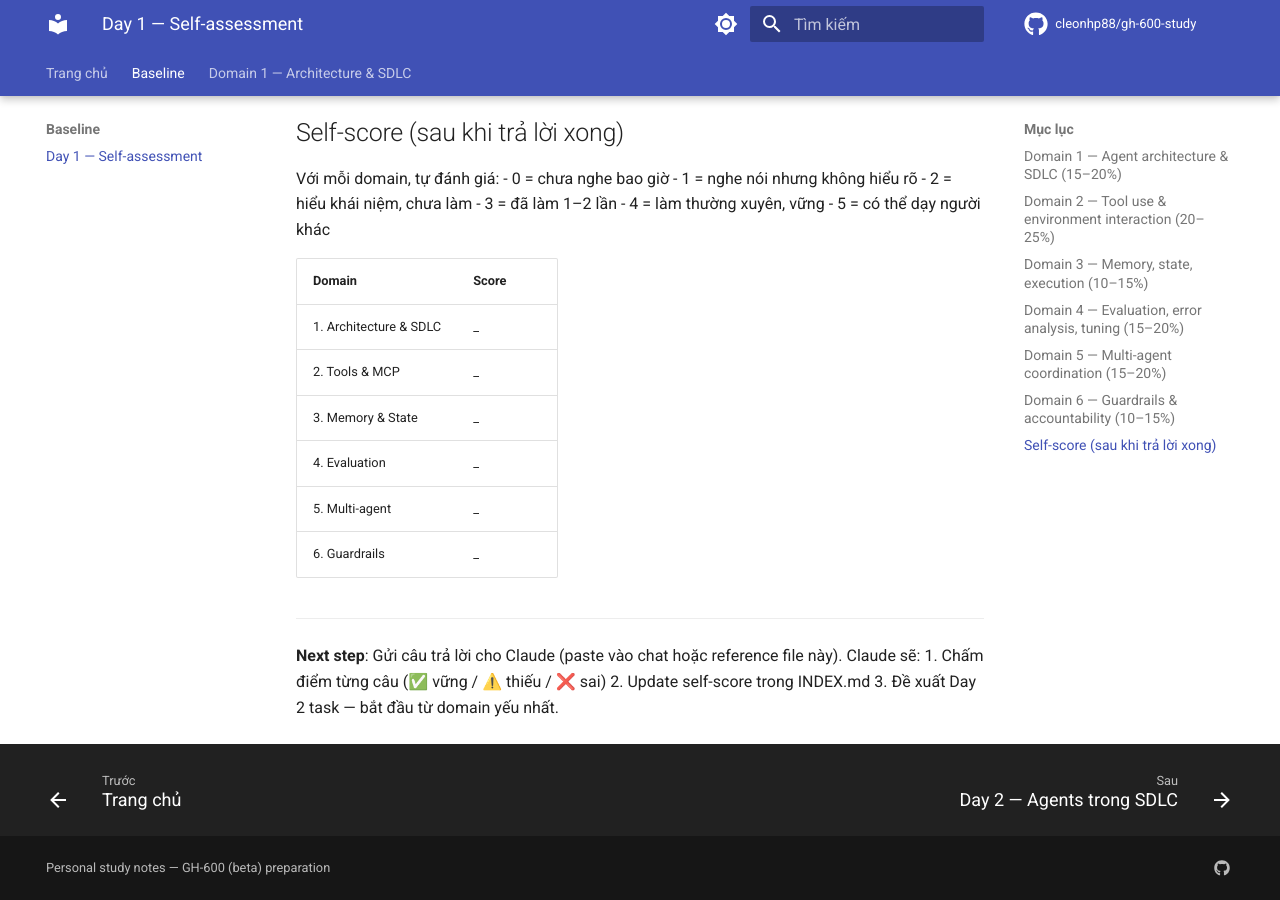
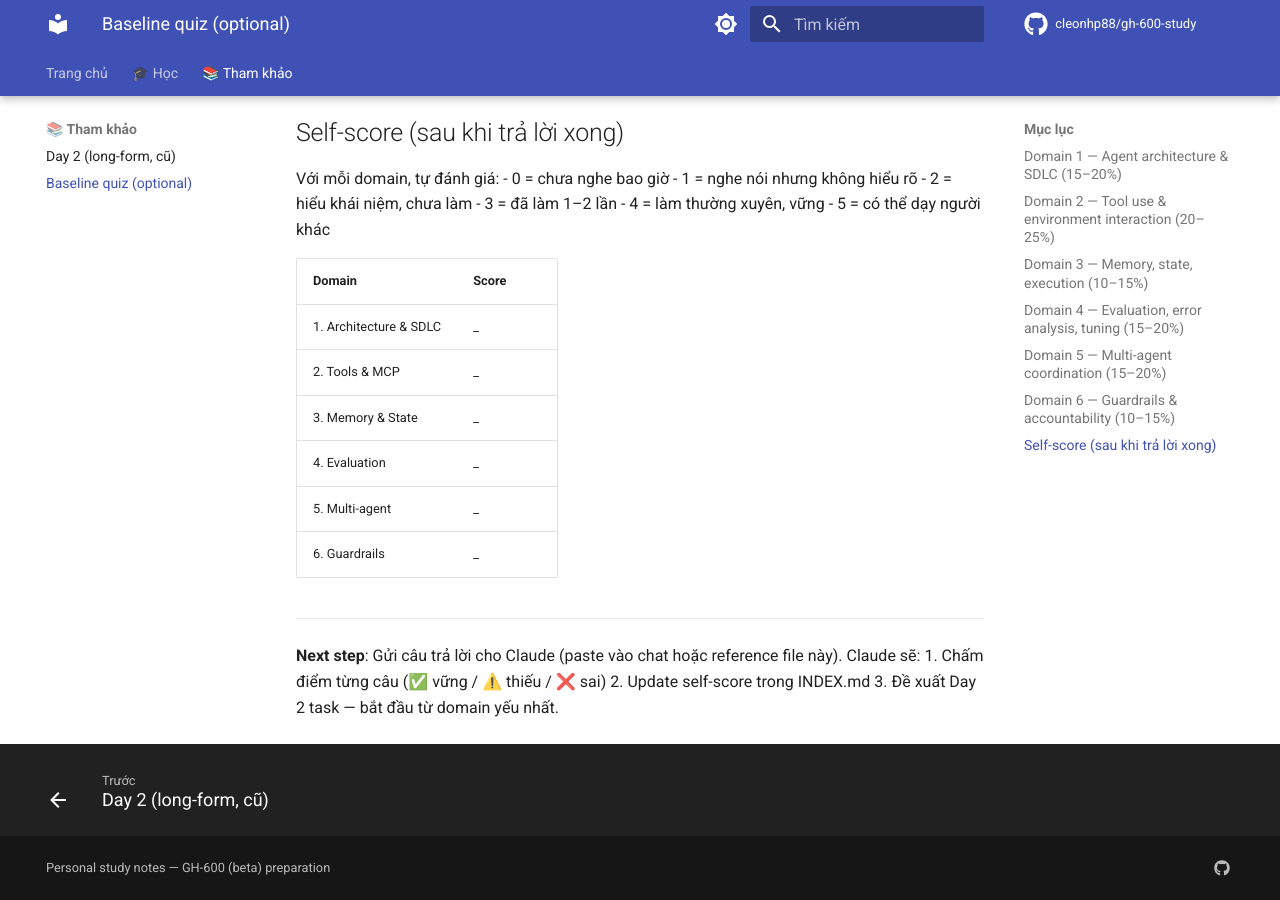
Before and after one commit to cleonhp88/gh-600-study, an MkDocs documentation site: the page built from docs/day-01-baseline.md, in a window 1280 px wide and 900 px high, scrolled down 1540 px. Built offline with MkDocs 1.6.1 and Material for MkDocs 9.7.7, drawn with Linux system fonts in a browser that asks for light colours; comment, search, counter and statistics services are not loaded.

Commit message:
Add sample micro-lesson: Agent vs Script (visual-first format)

```diff
--- a/mkdocs.yml
+++ b/mkdocs.yml
@@ -90,10 +90,12 @@ markdown_extensions:
 
 nav:
   - Trang chủ: index.md
-  - Baseline:
-      - Day 1 — Self-assessment: day-01-baseline.md
-  - Domain 1 — Architecture & SDLC:
-      - Day 2 — Agents trong SDLC: domains/01-architecture-sdlc/lesson-01-agents-in-sdlc.md
+  - 🎓 Học:
+      - Foundations:
+          - 1.1 Agent vs Script: learn/01-foundations/01-agent-vs-script.md
+  - 📚 Tham khảo:
+      - Day 2 (long-form, cũ): domains/01-architecture-sdlc/lesson-01-agents-in-sdlc.md
+      - Baseline quiz (optional): day-01-baseline.md
 
 extra:
   social:
```
Also changed, not shown: docs/learn/01-foundations/01-agent-vs-script.md (added, +104 -0 lines).
